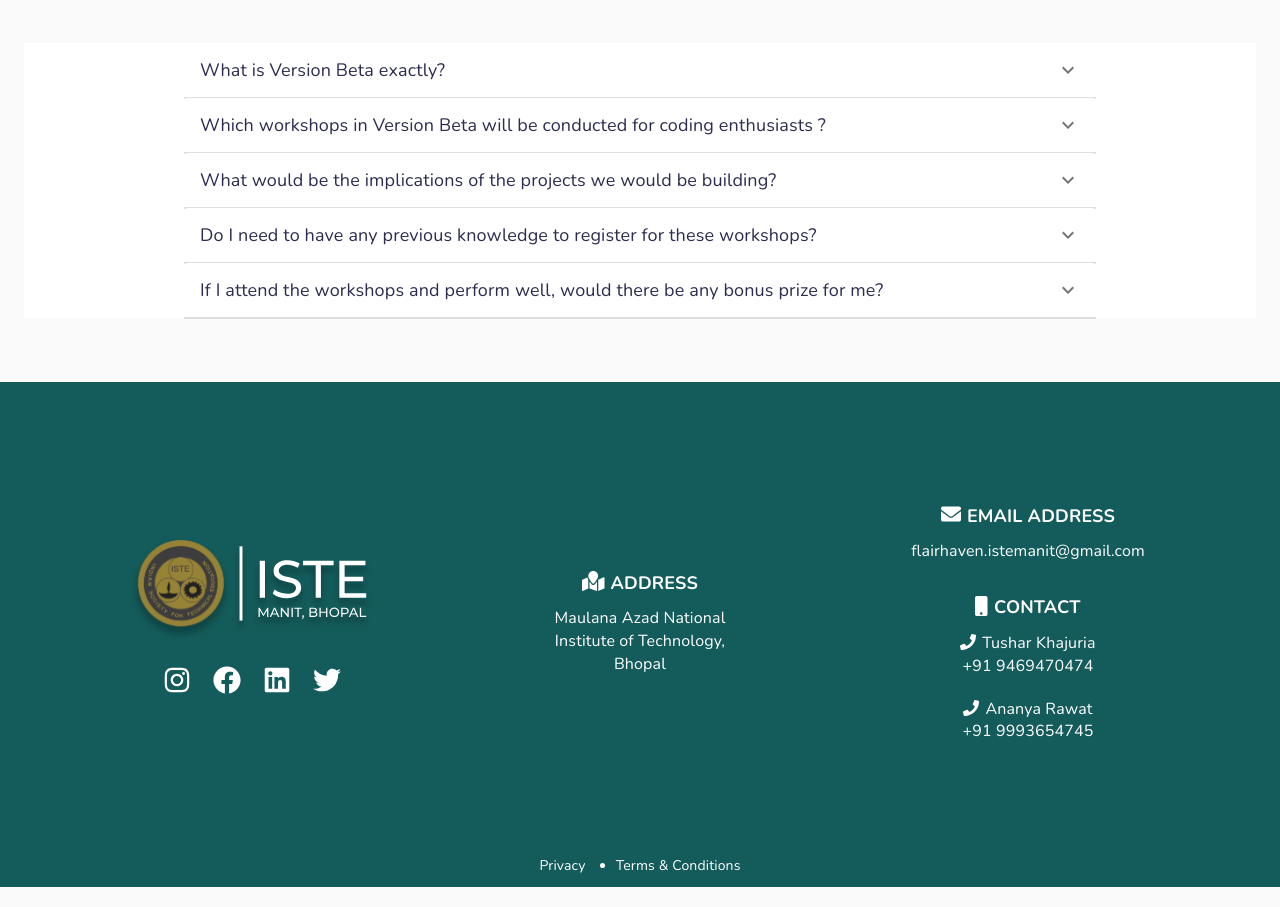
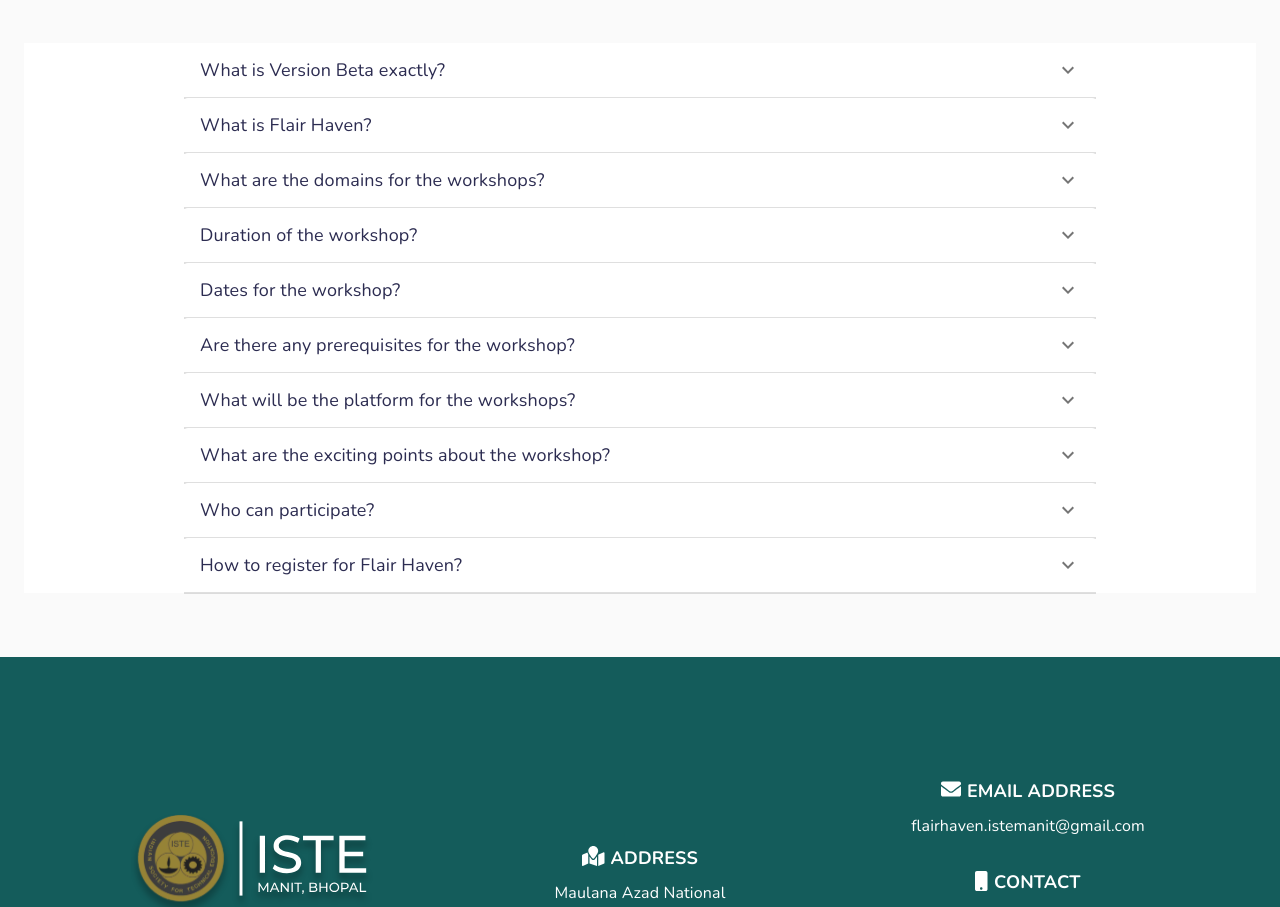
Before and after one commit to shubhtrikal/workshop-ui-2022, a Next.js app: page / in a window 1280 px wide. Shown: the part 5414-6321 px from the top of the page. Built offline with nearby package versions, Linux system fonts and the light colour scheme.

Commit message:
fix: faqs

```diff
--- a/src/components/Faq/faq.tsx
+++ b/src/components/Faq/faq.tsx
@@ -30,26 +30,45 @@ const FaqComponent: React.FC = () => {
   const questionsAnswers = [
     {
       question: `What is Version Beta exactly?`,
-      answer: `Version Beta is a technical conclave comprising of the following events :
-                A series of technical workshops ,
-                Cognition- A series of seminars ,
-                Central India’s Largest Students’ held Hackathon`,
+      answer: `Version Beta is Central India's largest Hackathon held annually with mass participation from all over the nation. Illuminative technical workshops are conducted before the 36-hour coding ride.`,
     },
     {
-      question: `Which workshops in Version Beta will be conducted for coding enthusiasts ?`,
-      answer: `Under Version Beta, workshops on Data Science and Data Structures & Algorithms will be conducted. The workshops will be mentored by Prateek Narang from Coding Blocks.`,
+      question: `What is Flair Haven?`,
+      answer: `Flair Haven is a series of workshops organized by ISTE SC MANIT as a part of its annual technical conclave Version Beta. It's an opportunity to learn technical skills from inspiring mentors having years of expertise.`,
     },
     {
-      question: `What would be the implications of the projects we would be building?`,
-      answer: `So the live projects you would build can be used as minor or even major projects in your college. You can mention them in your CV to enhance it which may help you in landing an internship or a job!`,
+      question: `What are the domains for the workshops?`,
+      answer: `  Android App Development using Android Studio and Machine Learning. `,
     },
     {
-      question: `Do I need to have any previous knowledge to register for these workshops?`,
-      answer: `No. You just need to have a passion for learning. Every other prerequisite material will be provided to you 15 days before the workshops through telegram groups. You just have to go through them and you're good to go.`,
+      question: `Duration of the workshop?`,
+      answer: `The time duration per workshop is 6 to 8 hours over two days.`,
     },
     {
-      question: `If I attend the workshops and perform well, would there be any bonus prize for me?`,
-      answer: `Yes. Your efforts will not go unnoticed. There would be goodies like T-shirts, bags, stickers and other exciting prizes for the best performing students in the workshops. Moreover, if you perform exceptionally good, you also stand a chance to get a free copy of " Mastering competitive programming " by Coding Blocks!`,
+      question: `Dates for the workshop?`,
+      answer: `Workshop on Android App Development using Android Studio is on the 16th and 17th of October’ 2021. The Machine Learning workshop is on the 19th and 20th of October’ 2021.`,
+    },
+    {
+      question: `Are there any prerequisites for the workshop?`,
+      answer: `The prerequisites, if any, will be provided before the workshop.`,
+    },
+    {
+      question: `What will be the platform for the workshops?`,
+      answer: `The workshop will take place on Zoom.`,
+    },
+    {
+      question: `What are the exciting points about the workshop?`,
+      answer: `The workshops will conclude with a suitable CV-ready project for students.
+              Solving real-time doubts and queries of the participants.
+              10% discount on all the two-month courses and internship programs from Tech Cryptors Pvt. Ltd. for all the participants of Version Beta 4.0.`,
+    },
+    {
+      question: `Who can participate?`,
+      answer: `Regardless of the experience, anyone can attend the workshop. It would be a golden opportunity to learn new skills and gain exposure in the Tech world.`,
+    },
+    {
+      question: `How to register for Flair Haven? `,
+      answer: `You can head over to Register Now and grab your seat`,
     },
   ];
 
--- a/src/components/Workshops/Workshops.tsx
+++ b/src/components/Workshops/Workshops.tsx
@@ -48,7 +48,7 @@ const Workshops: React.FC<workshopProps> = ({
                 </a>
               </div>
             </Hidden>
-            <a href='/#' className='btn btn-two btn-hover'>
+            <a href='/register' className='btn btn-two btn-hover'>
               Book Seat
             </a>
           </div>
```
